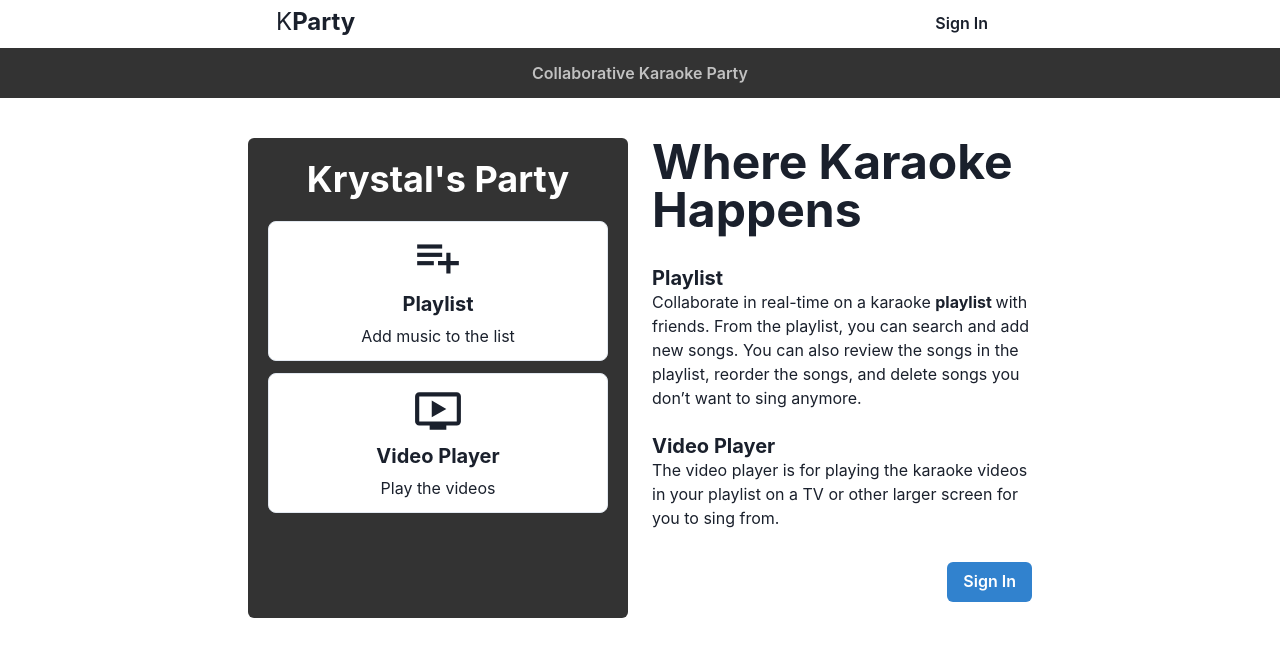
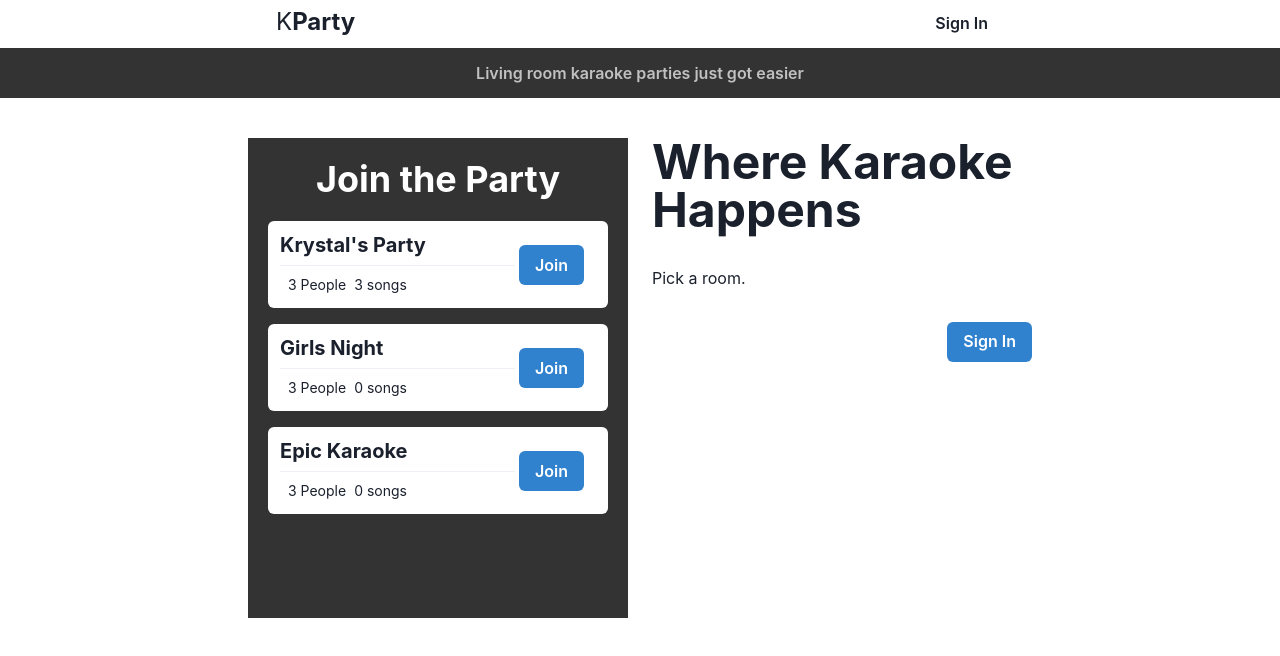
Before and after one commit to dustatron/kparty-ts, a Next.js app: page / in a window 1280 px wide. Shown: the top 656 px of the page. Built offline with nearby package versions, Linux system fonts and the light colour scheme; no server answers.

Commit message:
Trying to fix login issues

```diff
--- a/components/Hero/Hero.tsx
+++ b/components/Hero/Hero.tsx
@@ -32,18 +32,7 @@ export default function CallToActionWithAnnotation({ setTitle }) {
             <Heading as="h2" size="2xl" marginBottom="2rem">
               Where Karaoke Happens
             </Heading>
-            <Text marginBottom="2rem">
-              Lorem Ipsum is simply dummy text of the printing and typesetting
-              industry. Lorem Ipsum has been the industry's standard dummy text
-              ever since the 1500s, when an unknown printer took a galley of
-              type and scrambled it to make a type specimen book. It has
-              survived not only five centuries, but also the leap into
-              electronic typesetting, remaining essentially unchanged. It was
-              popularised in the 1960s with the release of Letraset sheets
-              containing Lorem Ipsum passages, and more recently with desktop
-              publishing software like Aldus PageMaker including versions of
-              Lorem Ipsum.
-            </Text>
+            <Text marginBottom="2rem">Pick a room.</Text>
             <Box textAlign="right">
               {!currentUser && (
                 <Link href="/signIn">
--- a/pages/index.tsx
+++ b/pages/index.tsx
@@ -6,8 +6,8 @@ import styles from "../styles/Home.module.css"
 export default function Home({ setTitle }) {
   return (
     <>
-      {/* <Hero setTitle={setTitle} /> */}
-      <KrystalWrapper setTitle={setTitle} />
+      <Hero setTitle={setTitle} />
+      {/* <KrystalWrapper setTitle={setTitle} /> */}
     </>
   )
 }
--- a/utils/context/AuthContext.tsx
+++ b/utils/context/AuthContext.tsx
@@ -45,7 +45,7 @@ export function AuthProvider({ children }): ReactElement {
     const provider = new firebase.auth.GoogleAuthProvider()
     auth.useDeviceLanguage()
     try {
-      await auth.signInWithRedirect(provider)
+      await auth.signInWithPopup(provider)
     } catch (error) {
       setError(error)
     }
```
